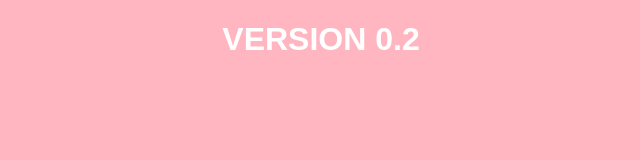
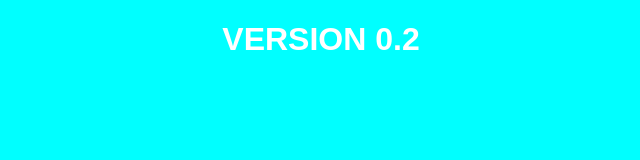
Before and after one commit to JaimeSalas/lc-sidecar, a plain HTML site: page index.html in a window 1280 px wide. Shown: the whole page, without its empty margins (319-959 px from the left). Drawn offline with Linux system fonts and the light colour scheme.

Commit message:
Update index.html

```diff
--- a/index.html
+++ b/index.html
@@ -11,7 +11,7 @@
             margin: 0 auto;
             text-align: center;
             width: 500px;
-            background-color: lightpink;
+            background-color: cyan;
             color: white;
         }
     </style>
```
